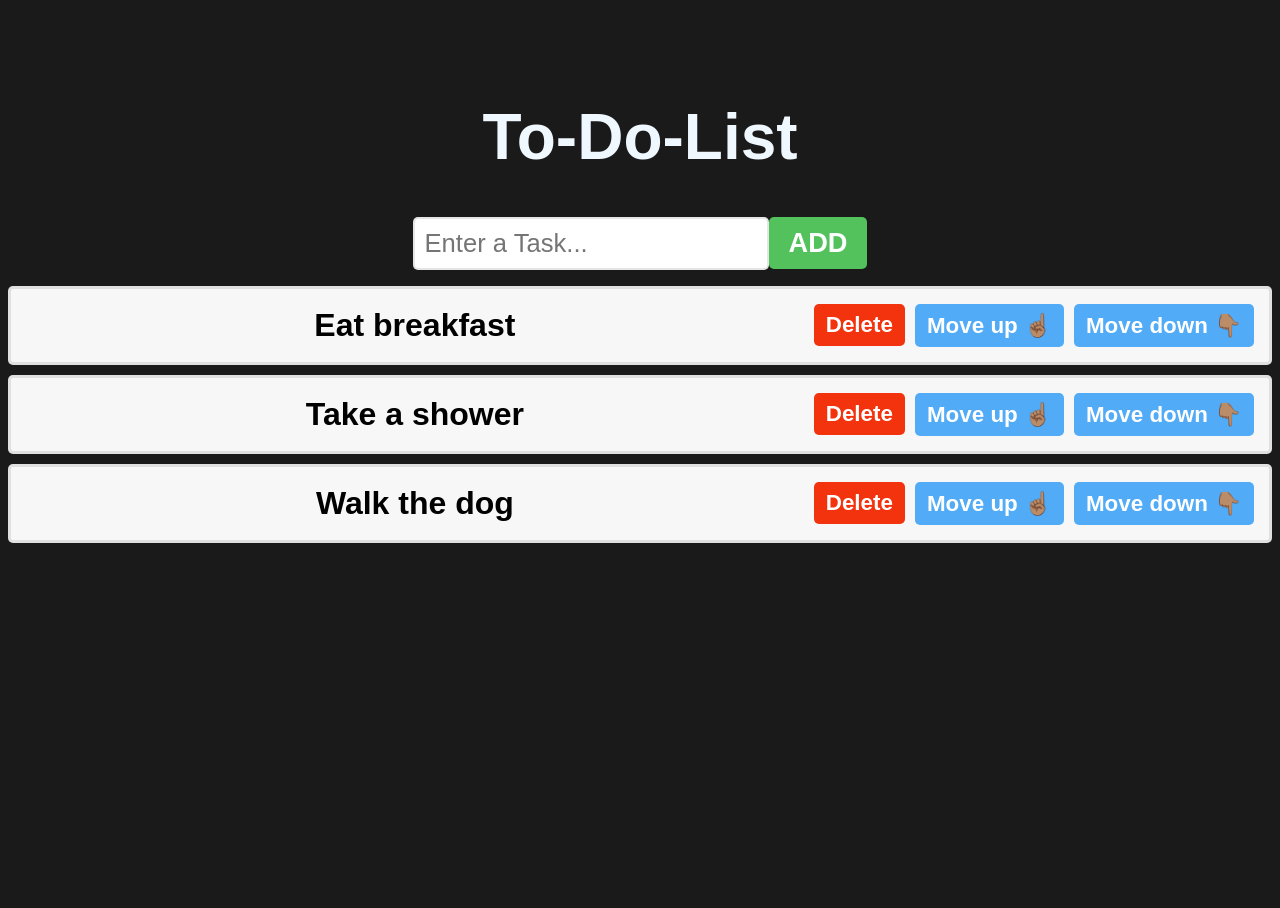
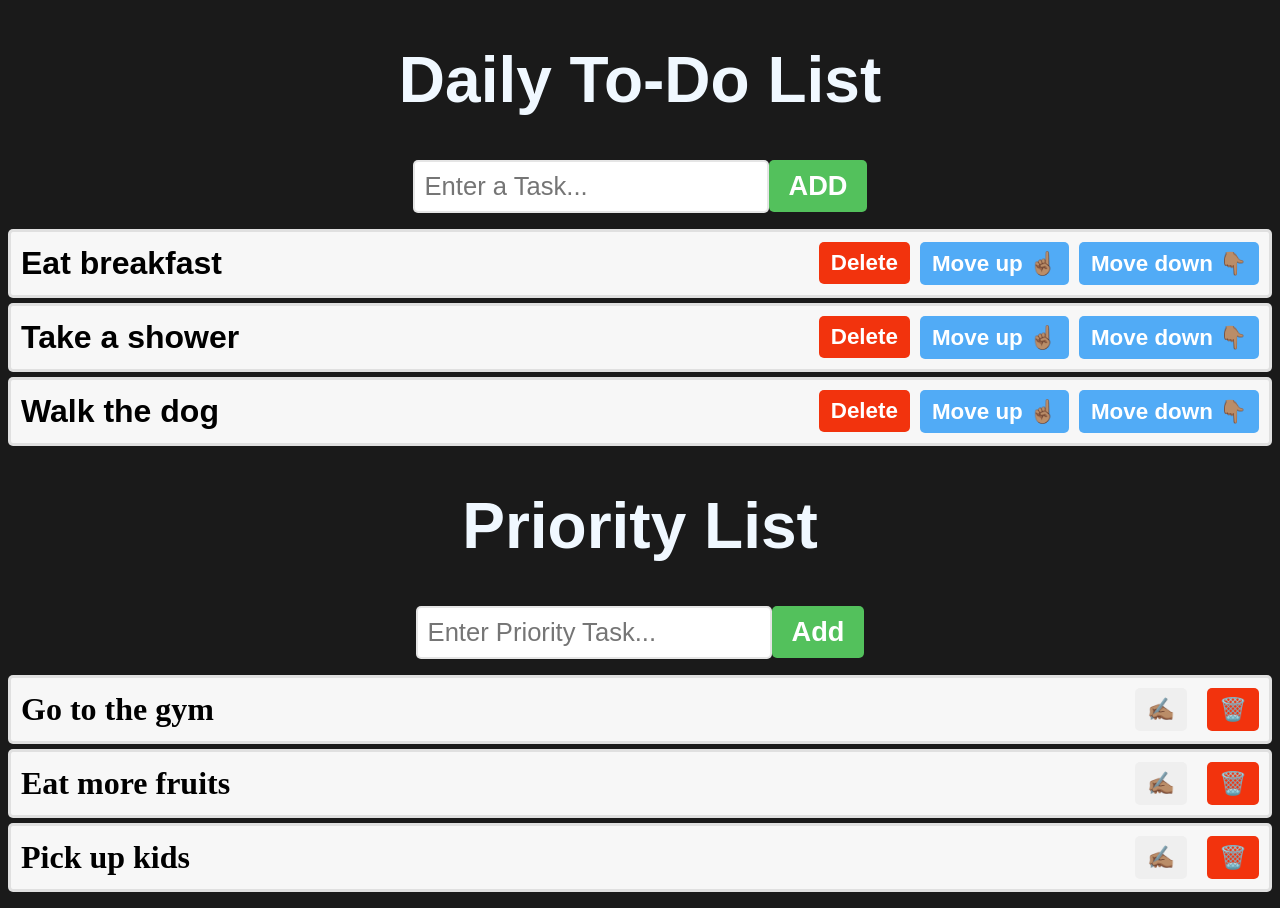
Before and after one commit to AricayaJohn/ProjectManagement_ReactApplication, a React (Create React App) app: page / in a window 1280 px wide. Before the commit the page ends 800 px from the top, so only its background shows below. Built offline with nearby package versions, Linux system fonts and the light colour scheme.

Commit message:
updated priority list section

```diff
--- a/src/App.js
+++ b/src/App.js
@@ -1,10 +1,13 @@
 import React from 'react';
 import ToDoList from './ToDoList';
+import PriorityList from './PriorityList';
+
 
 function App() {
   return (
   <>
     <ToDoList />
+    <PriorityList />
   </>
   )}
 
--- /dev/null
+++ b/src/PriorityList.js
@@ -0,0 +1,70 @@
+import React from "react";
+import {useState} from "react"
+
+function PriorityList() {
+    const [todo, setTodo] = useState("");
+    const [todos, setTodos] = useState(["Go to the gym", "Eat more fruits", "Pick up kids"]);
+    const [editIndex, setEditIndex] = useState(null);
+
+    const handleChange = ( e ) => {
+        setTodo(e.target.value)
+    }
+
+    const handleSubmit = ( e ) => {
+        e.preventDefault();
+        if (todo.trim () !== ""){
+            if (editIndex !== null){
+                const updateTodos = todos.map((item, index) =>
+                    index === editIndex ? todo : item);
+                setTodos(updateTodos);
+                setEditIndex(null);
+            } else {
+            setTodos([...todos, todo])
+            }
+            setTodo("")
+        }};
+    function deleteTodo ( index ){
+        const deleteItem = todos.filter((_, i) => i !== index);
+        setTodos(deleteItem);
+    }
+
+    function editTodo ( index ) {
+        setTodo(todos[index]);
+        setEditIndex(index);
+    }
+
+    return (
+        <>
+            <div className = "Priority">
+                <h1> Priority List </h1>
+                <form onSubmit = {handleSubmit}>
+                    <input  type = "text"
+                            onChange = {handleChange}
+                            value = {todo}
+                            placeholder = "Enter Priority Task..." />
+                    <button className = "add-button" type="submit" >
+                        {editIndex !== null ? "Update" : "Add"}
+                    </button>
+                </form>
+            </div>
+        <ul>
+          {todos.map(( todo, index ) => {
+           return (
+            <li key = { index }>
+                       { todo }
+                <div className = "emoji">
+                <button className = "Edit-button"
+                        type = "button"
+                        onClick = {() => editTodo(index)}> ✍🏽</button>
+                <button className = "delete-button"
+                        type = "button"
+                        onClick = {() => deleteTodo(index)}> 🗑️</button>
+                </div>
+            </li>
+               )
+           })}
+        </ul>
+        </>
+    )}
+
+export default PriorityList;
--- a/src/ToDoList.js
+++ b/src/ToDoList.js
@@ -40,7 +40,7 @@ function moveTaskDown( index ){
     return (
     <div className = "to-do-list">
         <h1>
-            To-Do-List
+            Daily To-Do List
         </h1>
         <div>
             <input  type = "text"
--- a/src/index.css
+++ b/src/index.css
@@ -1,19 +1,20 @@
-body{
+body {
   background-color: hsl(0, 0%, 10%);
 }
 
-.to-do-list {
+.to-do-list, .Priority {
   font-family: Arial, Helvetica, sans-serif;
   text-align: center;
-  margin-top: 100px;
+  margin-top: 20px;
 }
 
-h1{
+h1 {
   font-size: 4rem;
   color: aliceblue;
+  text-align: center;
 }
 
-button{
+button {
   font-size: 1.7rem;
   font-weight: bold;
   padding: 10px 20px;
@@ -21,64 +22,70 @@ button{
   border: none;
   border-radius: 5px;
   cursor: pointer;
-  transition: background-color 0.5s ease
+  transition: background-color 0.5s ease;
 }
 
-.add-button{
+.add-button {
   background-color: hsl(125, 47%, 54%);
 }
-.add-button:hover{
+
+.add-button:hover {
   background-color: hsl(125, 47%, 44%);
 }
 
-.delete-button{
+.delete-button {
   background-color: hsl(10, 90%, 50%);
-
 }
 
-.delete-button:hover{
+.delete-button:hover {
   background-color: hsl(10, 90%, 40%);
-
-}
-.move-button{
-  background-color: hsl(207, 90%, 64%);
-
 }
 
-.move-button:hover{
-  background-color: hsl(207, 90%, 54%);
-
+.move-button {
+  background-color: hsl(207, 90%, 64%);
 }
 
-input[type = "text"]{
+.move-button:hover {
+  background-color: hsl(207, 90%, 54%);
+}
+
+input[type="text"] {
   font-size: 1.6rem;
   padding: 10px;
   border: 2px solid hsla(0, 0%, 80%, 0.5);
   border-radius: 5px;
-  color: hsla(0, 0%, 0%, 0.5)
+  color: hsla(0, 0%, 0%, 0.5);
 }
 
-ol{
-  padding: 0
+ol, ul {
+  padding: 0;
+  list-style-type: none; /* Remove bullet points */
 }
 
-li{
-  font-size : 2rem;
+li {
+  font-size: 2rem;
   font-weight: bold;
-  padding: 15px;
+  padding: 10px;
   background-color: hsl(0, 0%, 97%);
-  margin-bottom: 10px;
+  margin-bottom: 5px;
   border: 3px solid hsla(0, 0%, 85%, 0.752);
   border-radius: 5px;
   display: flex;
+  justify-content: space-between;
   align-items: center;
 }
 
-.text{
-  flex: 1 ;
+.text {
+  flex: 1;
+  text-align: left; /* Align text to the left */
 }
 
-.delete-button, .move-button {
+.emoji {
+  display: flex;
+  gap: 10px;
+}
+
+.delete-button, .move-button, .Edit-button {
   padding: 8px 12px;
   font-size: 1.4rem;
   margin-left: 10px;
```
